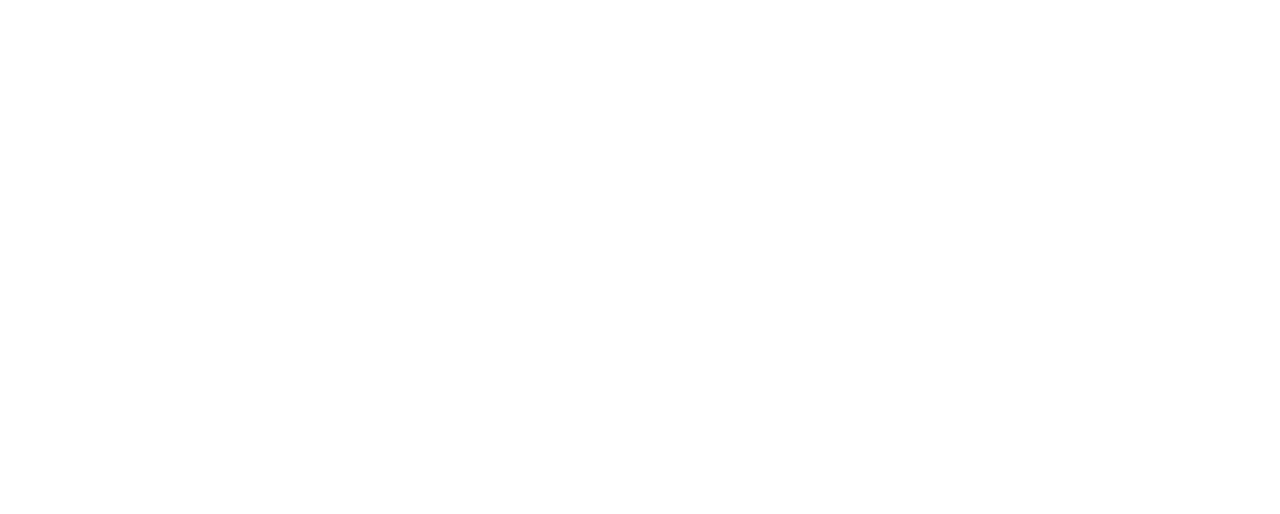
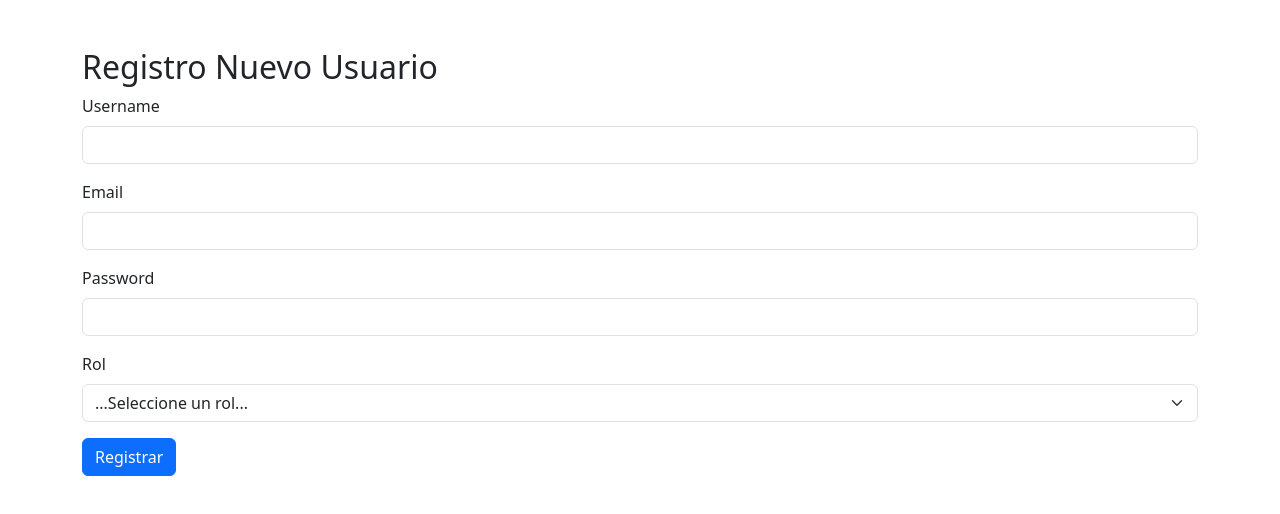
Before and after one commit to franjavi96a/Client_Login_PERN, a React (Vite) app: page /register in a window 1280 px wide. Shown: the top 514 px of the page. Built offline with nearby package versions, Linux system fonts and the light colour scheme.

Commit message:
feature/registro de de usurios mejoras en login

```diff
--- a/package.json
+++ b/package.json
@@ -12,6 +12,7 @@
   "dependencies": {
     "axios": "^1.8.3",
     "bootstrap": "^5.3.3",
+    "jwt-decode": "^4.0.0",
     "react": "^19.0.0",
     "react-dom": "^19.0.0",
     "react-router-dom": "^7.3.0"
--- a/src/App.jsx
+++ b/src/App.jsx
@@ -2,7 +2,8 @@
 import { BrowserRouter as Router, Routes, Route } from "react-router-dom";
 import Login from "./components/Login";
 import Register from "./components/Register";
-import Dashboard from "./components/Dashboard";
+import DashboardAdmin from "./components/DashboardAdmin";
+import DashboardEmpleado from "./components/DashboardEmpleado";
 
 function App() {
   return (
@@ -10,7 +11,8 @@
       <Routes>
         <Route path="/" element={<Login />} />
         <Route path="/register" element={<Register />} />
-        <Route path="/dashboard" element={<Dashboard />} />
+        <Route path="/dashboardAdmin" element={<DashboardAdmin />} />
+        <Route path="/dashboardEmpleado" element={<DashboardEmpleado />} />
       </Routes>
     </Router>
   );
--- a/src/components/Dashboard.jsx
+++ b/src/components/DashboardAdmin.jsx
@@ -3,7 +3,7 @@
 export default function Dashboard() {
     return (
         <div>
-            <h2>Ingreso exitoso</h2>
+            <h2>Ingreso exitoso Administrador</h2>
         </div>
     )
 }
--- /dev/null
+++ b/src/components/DashboardEmpleado.jsx
@@ -0,0 +1,9 @@
+import React from 'react'
+
+export default function Dashboard() {
+    return (
+        <div>
+            <h2>Ingreso exitoso Empleado</h2>
+        </div>
+    )
+}
--- a/src/components/Login.jsx
+++ b/src/components/Login.jsx
@@ -1,50 +1,82 @@
 import { useState } from 'react'
 import axios from 'axios'
 import { useNavigate } from 'react-router-dom';
+import { jwtDecode } from 'jwt-decode';
 
 export default function Login() {
     const [username, setUsername] = useState('');
     const [password, setPassword] = useState('');
+    const [errorMessage, setErrorMessage] = useState('');
+    const [loading, setLoading] = useState(false);
+
     const navigate = useNavigate();
 
     const handleSubmit = async (e) => {
         e.preventDefault();
+        setErrorMessage('');
+        setLoading(true);
         try {
-            const response = await axios.post(import.meta.env.VITE_API_URL + '/login', { username, password });
-            localStorage.setItem('token', response.data.token);
-            //Aqui se podria decodificar el token y obtener el rol y redirecionar a la pagina correspondiente
-            console.log(response.data);
-            navigate('/dashboard');
+            const response = await axios.post(
+                `${import.meta.env.VITE_API_URL}/login`,
+                { username, password }
+            );
+            const { token } = response.data;
+            if (!token) {
+                throw new Error('Token no recibido');
+            }
+            localStorage.setItem('token', token);
+            const decoded = jwtDecode(token);
+
+            // Redirigir según el role_id obtenido del token
+            if (decoded.role_id === "491debd8-1105-43c1-8e7e-bc3a805d6ba9") {
+                navigate("/register");
+            } else if (decoded.role_id === "13f0c2e0-8f78-48b6-b9ff-a9aa618eb004") {
+                navigate("/dashboardEmpleado");
+            } else {
+                setErrorMessage("Rol de usuario no reconocido");
+            }
         } catch (error) {
-            alert('Credenciales incorrectas');
-            console.log(error);
+            setErrorMessage('Credenciales incorrectas');
+            console.error(error);
+        } finally {
+            setLoading(false);
         }
-    }
+    };
 
     return (
-        <div className='container mt-5'>
+        <div className="container mt-5">
             <h2>Login</h2>
+            {errorMessage && (
+                <div className="alert alert-danger" role="alert">
+                    {errorMessage}
+                </div>
+            )}
             <form onSubmit={handleSubmit}>
                 <div className="mb-3">
-                    <label className='form-label'>Username</label>
+                    <label htmlFor="username" className="form-label">Username</label>
                     <input
-                        type='text'
-                        className='form-control'
+                        type="text"
+                        id="username"
+                        className="form-control"
                         value={username}
-                        onChange={(e) => setUsername(e.target.value)} required
+                        onChange={(e) => setUsername(e.target.value)}
+                        required
                     />
                 </div>
-                <div className='mb-3'>
-                    <label className='form-label'>Password</label>
+                <div className="mb-3">
+                    <label htmlFor="password" className="form-label">Password</label>
                     <input
-                        type='password'
-                        className='form-control'
+                        type="password"
+                        id="password"
+                        className="form-control"
                         value={password}
-                        onChange={(e) => setPassword(e.target.value)} required
+                        onChange={(e) => setPassword(e.target.value)}
+                        required
                     />
-
                 </div>
-                <button type='submit' className='btn btn-primary'>Login</button>
+                <button type="submit" className="btn btn-primary" disabled={loading}>
+                    {loading ? 'Cargando...' : 'Login'}
+                </button>
             </form>
         </div>
     )
--- a/src/components/Register.jsx
+++ b/src/components/Register.jsx
@@ -1,9 +1,104 @@
-import React from 'react'
+import { useState } from 'react'
+import axios from 'axios';
 
 export default function Register() {
+
+    const [formData, setFormData] = useState({
+        username: '',
+        email: '',
+        password: '',
+        role_name: '',
+    });
+    const [loading, setLoading] = useState(false);
+    const [errorMessage, setErrorMessage] = useState();
+
+    const handleChange = (e) => {
+        setFormData({ ...formData, [e.target.name]: e.target.value });
+    }
+
+    const handleSubmit = async (e) => {
+        e.preventDefault();
+        setErrorMessage('');
+        setLoading(true);
+        try {
+            const token = localStorage.getItem('token');
+            if (!token) {
+                setErrorMessage('No estas autenticado');
+                setLoading(false);
+                return;
+            }
+            await axios.post(import.meta.env.VITE_API_URL + '/register', formData, {
+                headers: { Authorization: `Bearer ${token}` }
+            });
+            alert('Usuario registrado exitosamente');
+            //Limpiar el formulario
+            setFormData({
+                username: '',
+                email: '',
+                password: '',
+                role_name: '',
+            });
+
+        } catch (error) {
+            setErrorMessage('Error al registrar usuario');
+            console.error(error);
+        }
+    };
+
     return (
-        <div>
+        <div className='container mt-5'>
+            <h2>Registro Nuevo Usuario</h2>
+            {errorMessage && (
+                <div className="alert alert-danger" role="alert">
+                    {errorMessage}
+                </div>
+            )}
+            <form onSubmit={handleSubmit}>
+                <div className='mb-3'>
+                    <label className='form-label'>Username</label>
+                    <input
+                        type='text'
+                        name='username'
+                        className='form-control'
+                        required
+                        onChange={handleChange}
+                    />
+                </div>
 
+                <div className='mb-3'>
+                    <label className='form-label'>Email</label>
+                    <input
+                        type='email'
+                        name='email'
+                        className='form-control'
+                        required
+                        onChange={handleChange}
+                    />
+                </div>
+
+                <div className='mb-3'>
+                    <label className='form-label'>Password</label>
+                    <input
+                        type='password'
+                        name='password'
+                        className='form-control'
+                        required
+                        onChange={handleChange}
+                    />
+                </div>
+
+                <div className='mb-3'>
+                    <label className='form-label'>Rol</label>
+                    <select name="role_name" className='form-select' onChange={handleChange}>
+                        <option value="">...Seleccione un rol...</option>
+                        <option value="Administrador">Administrador</option>
+                        <option value="Empleado">Empleado</option>
+                    </select>
+                </div>
+                <button type='submit' className='btn btn-primary' disabled={loading}>
+                    {loading ? 'Registrando...' : 'Registrar'}
+                </button>
+            </form>
         </div>
-    )
+    );
 }
```
Also changed, not shown: 1 other file (tests, documents, lock files or other folders).
